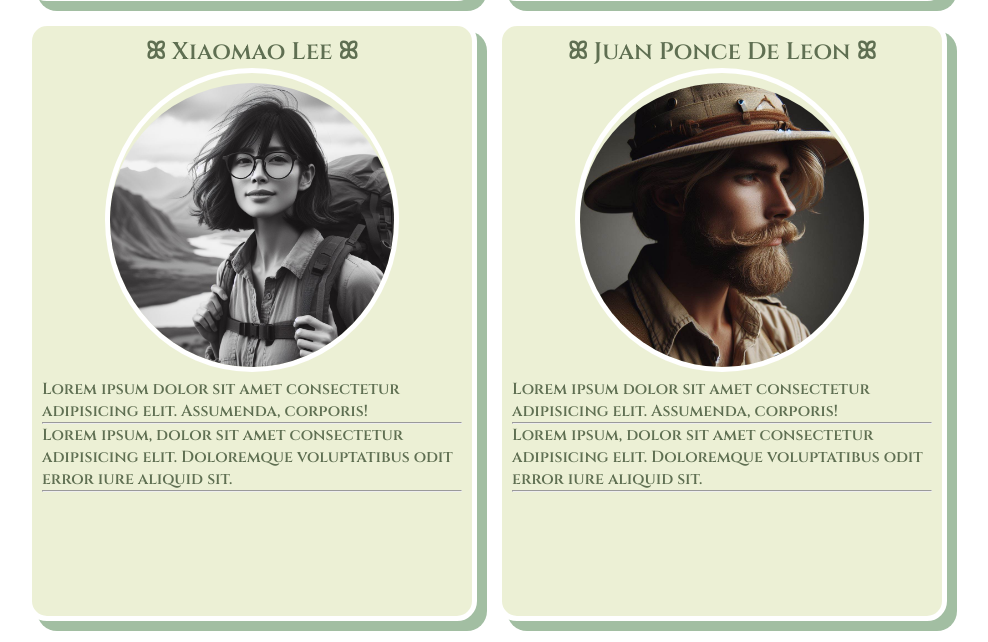
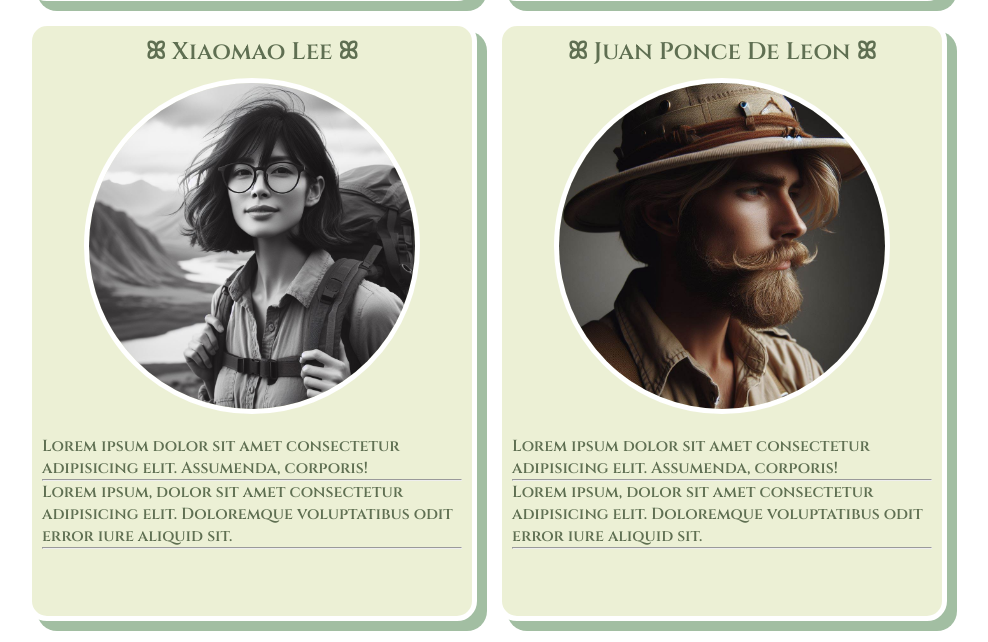
Before and after one commit to Wilker436/pro-aula-colombo, a PHP site: page /nosotros.html in a window 1280 px wide. Shown: the part 3857-4499 px from the top of the page, without its empty margins (143-1131 px from the left). Run offline with PHP 8.4, Linux system fonts and the light colour scheme.

Commit message:
Circulito de lideres

```diff
--- a/nosotros.css
+++ b/nosotros.css
@@ -371,9 +371,10 @@ a {
 }
 
 .lideres img{
-    width: 70%;
+    width: 80%;
     height: auto;
-    padding-top: 10px;
+    margin-top: 10px;
+    margin-bottom: 15px;
     border-radius: 100%;
     border-top: 5px solid #ffffff;
     border-left: 5px solid #ffffff;
```
